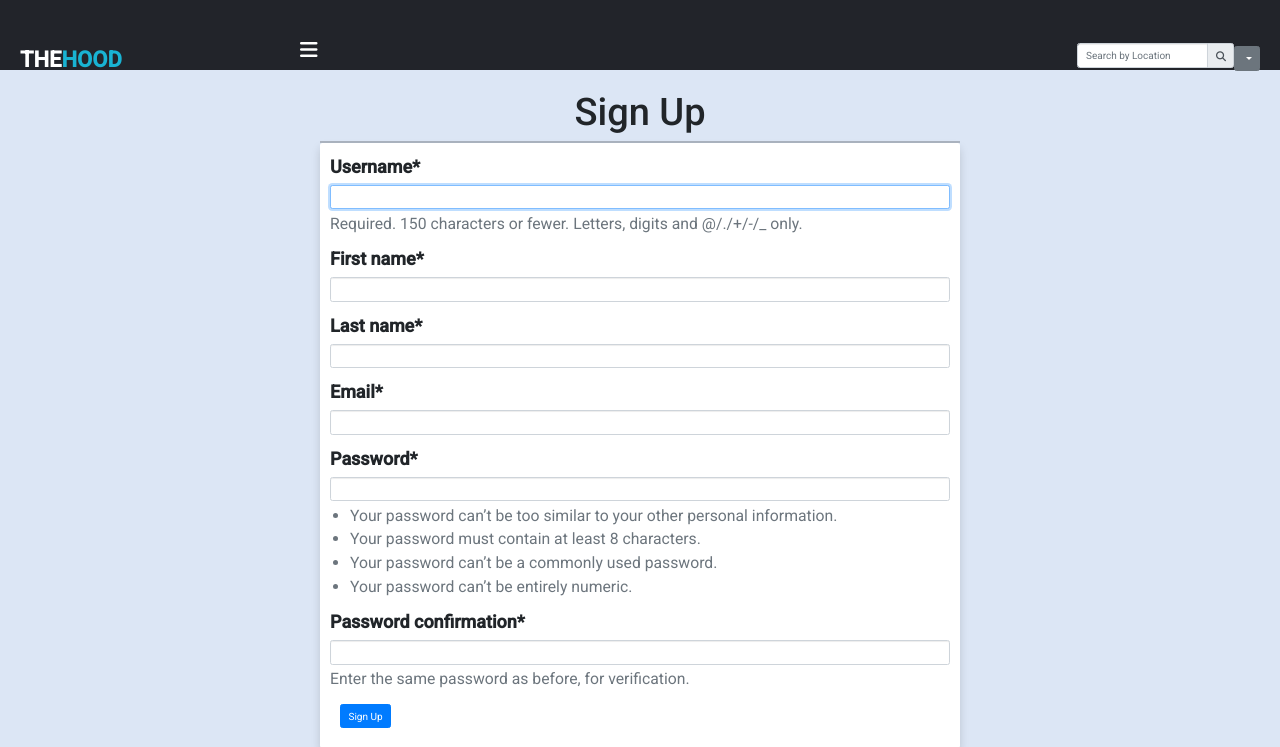
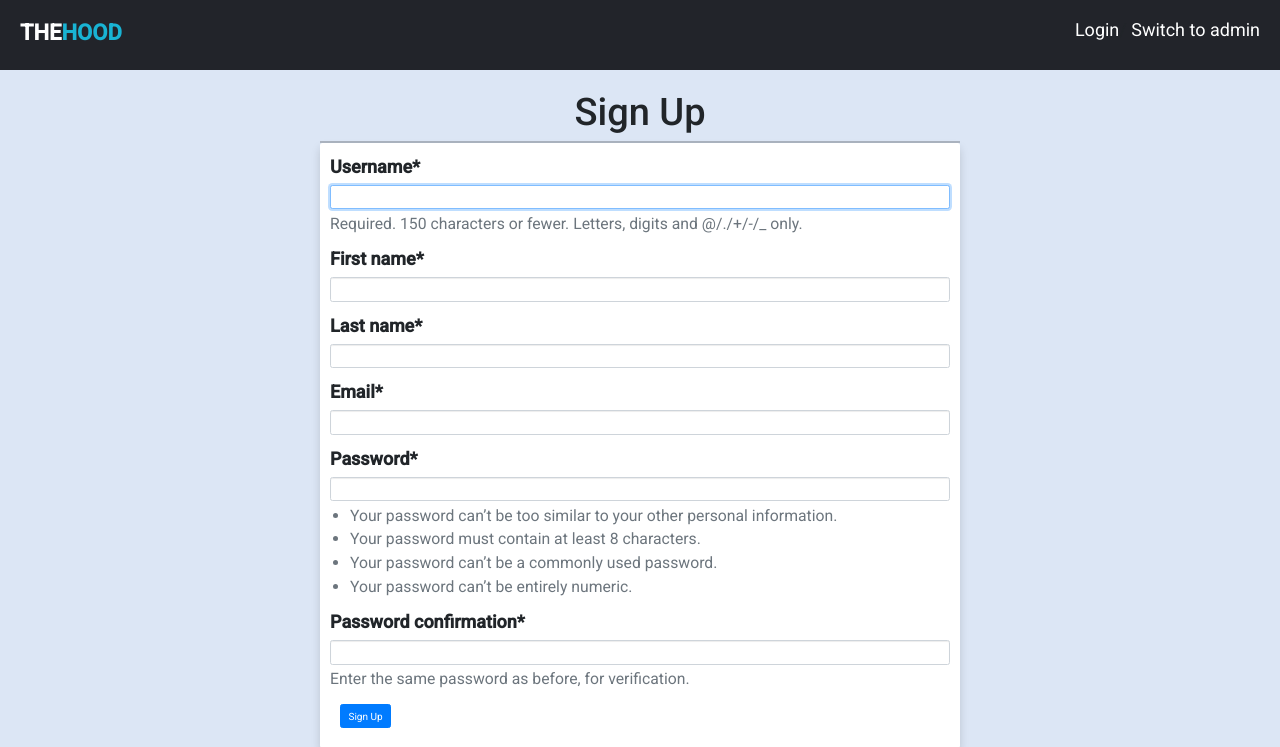
Before and after one commit to kipsang01/theHood, a Django app: page /accounts/register/ in a window 1280 px wide. Shown: the top 747 px of the page. Run offline with Django 3.2, Linux system fonts and the light colour scheme; some libraries are stand-ins or nearby versions.

Commit message:
Style the registration and lohin page

```diff
--- a/hood/static/css/styles.css
+++ b/hood/static/css/styles.css
@@ -6,6 +6,26 @@
     background-position: 100%;
     background-repeat: no-repeat;
     background-size: cover;
+    background-position: center;
+    background-attachment: fixed;
+    font-size:32px;
+}
+.image-cov img{
+  height: 300px;
+  width: 500px;
+}
+.nav-links a {
+  text-decoration: none
+}
+.acc{
+  color:#fff
+}
+.acc:hover{
+  color: #19B3D3;
+  text-decoration: none;
+}
+.name{
+  color:#19B3D3;
 }
 .icon-profile{
   border-radius: 50%;
@@ -17,7 +37,7 @@
   width: 300px;
 }
 .hood-details{
-  border-left: 6px solid  #19B3D3;;
+  border-left: 6px solid  #19B3D3;
 }
 .business{
   background-color:#dce6f5;
--- a/hood/templates/registration/registration_form.html
+++ b/hood/templates/registration/registration_form.html
@@ -3,31 +3,14 @@
 {%load crispy_forms_tags %}
 <div class="container-fluid" style = "background-color:#dce6f5; margin-bottom:50px;">
     <header>
-        <label for="check">
-          <i class="fas fa-bars" id="sidebar_btn"></i>
-        </label>
         <div class="left_area">
           <h3>the<span>hood</span></h3>
         </div>
         <div class="right_area">
-          <form class="" role="search"  action="" >
-              {% csrf_token %}
-              <div class="input-group ">
-                      <input type="search" class="form-control" name='search' placeholder="Search by Location" aria-label="search" aria-describedby="basic-addon1">
-                      <div class="input-group-append">
-                          <button class="input-group-text" type="submit" ><i class="fas fa-search"></i></button>
-                      </div>
-              </div>
-          </form>
-          <div class="dropdown">
-              <a class="btn btn-secondary dropdown-toggle" href="#" role="button" id="dropdownMenuLink" data-bs-toggle="dropdown" aria-expanded="false">
-                {{user.username}}
-              </a>
+          <div class="nav-links">
+            <a href="/accounts/login/"> <span class=" acc">Login</span></a>/
+            <a href="/admin/"><span class="acc">Switch to admin </span></a>
 
-              <div class="dropdown-menu" aria-labelledby="dropdownMenuLink">
-                <span><a class="dropdown-item text-primary" href="/myprofile/">Profile</a></span>
-                <span><a class="dropdown-item text-danger" href="accounts/logout/">Logout</a></span>
-              </div>
           </div>
         </div>
       </header>
```
Also changed, not shown: hood/templates/index.html (+10 -8 lines), hood/templates/registration/login.html (+4 -20 lines), hood/static/images/diversity.jpeg (added), hood/static/images/equity.jpg (added).
